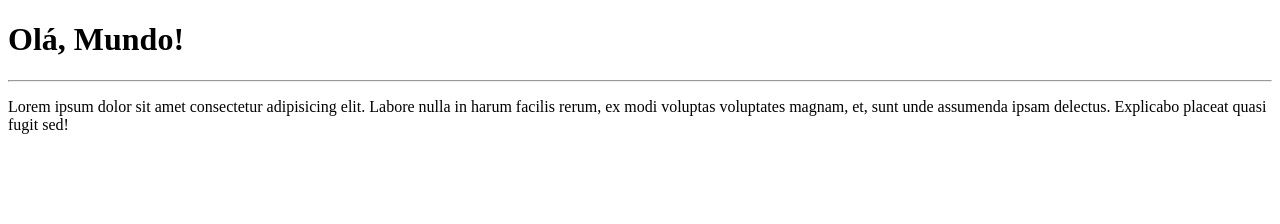
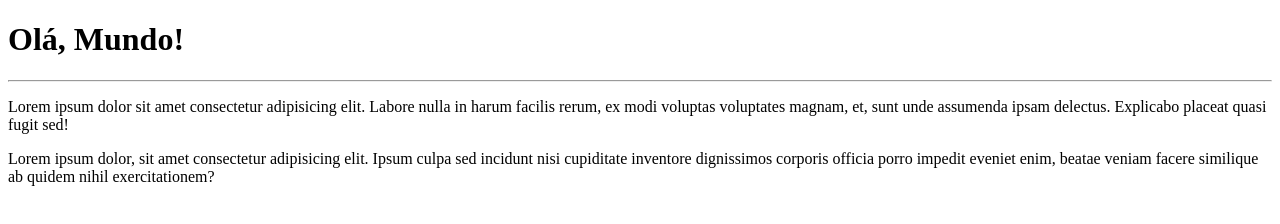
Before and after one commit to TomeTx/Primeiro, a plain HTML site: page Site Exemplo/index.html in a window 1280 px wide. Drawn offline with Linux system fonts and the light colour scheme.

Commit message:
Adicionei um parágrafo

```diff
--- a/Site Exemplo/index.html
+++ b/Site Exemplo/index.html
@@ -9,5 +9,6 @@
     <h1>Olá, Mundo!</h1>
     <hr>
     <p>Lorem ipsum dolor sit amet consectetur adipisicing elit. Labore nulla in harum facilis rerum, ex modi voluptas voluptates magnam, et, sunt unde assumenda ipsam delectus. Explicabo placeat quasi fugit sed!</p>
+    Lorem ipsum dolor, sit amet consectetur adipisicing elit. Ipsum culpa sed incidunt nisi cupiditate inventore dignissimos corporis officia porro impedit eveniet enim, beatae veniam facere similique ab quidem nihil exercitationem?
 </body>
 </html>
```
